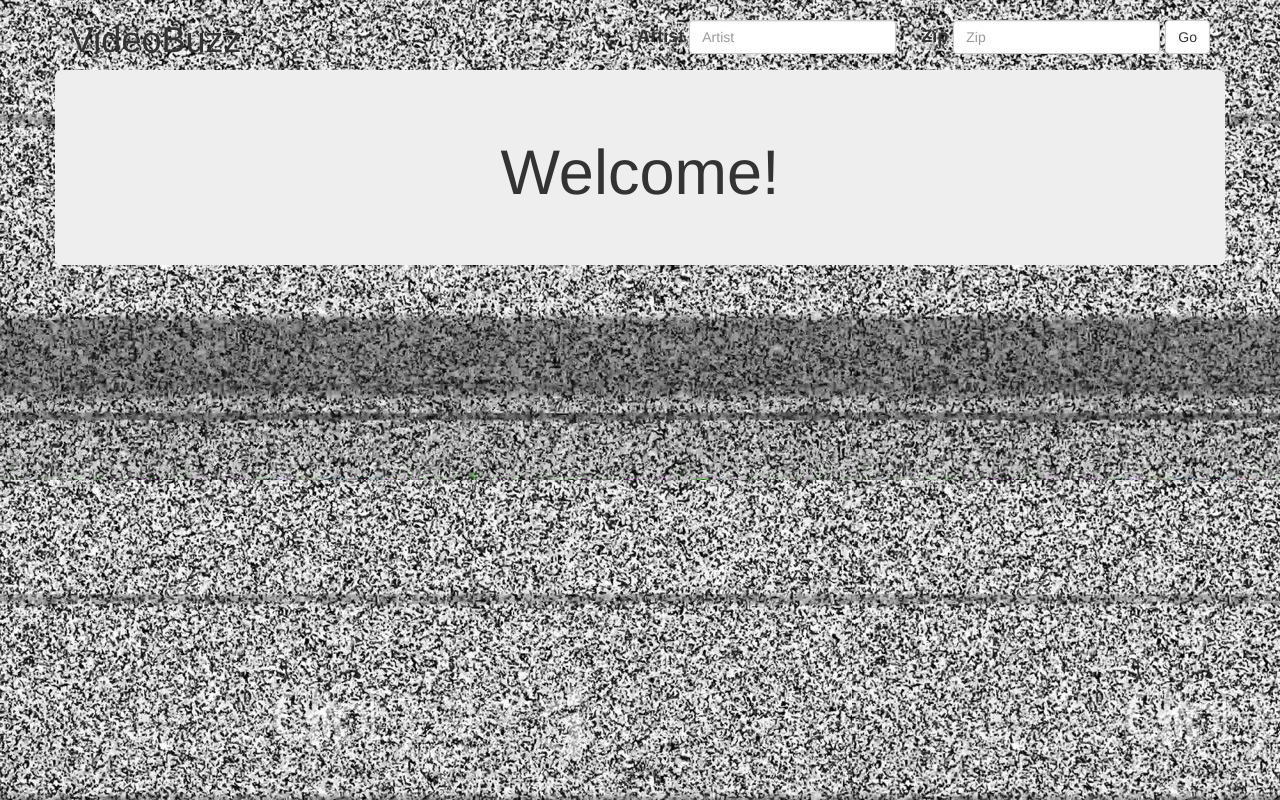
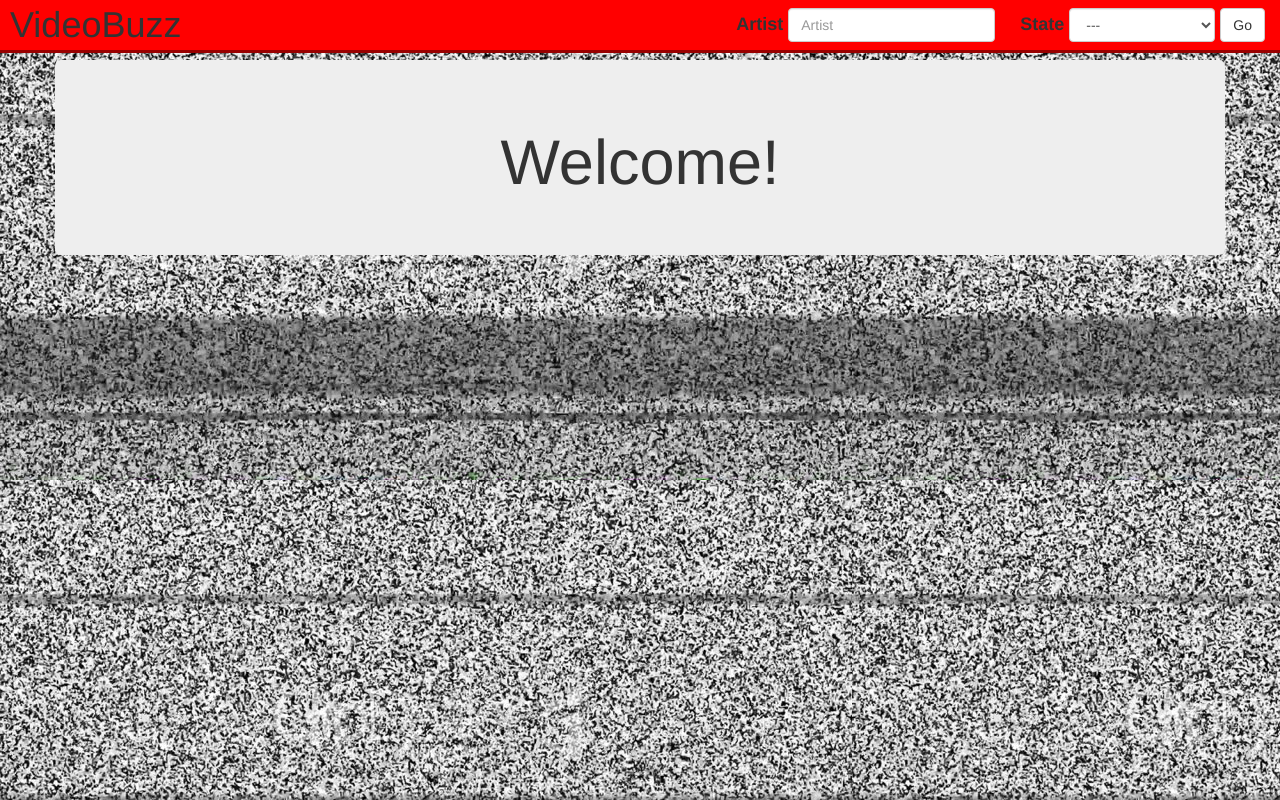
Before and after one commit to janisnjohn/Project1-Team5, a plain HTML site: page index.html in a window 1280 px wide. Drawn offline with nearby package versions, Linux system fonts and the light colour scheme.

Commit message:
more styling. State dropdown

```diff
--- a/index.html
+++ b/index.html
@@ -8,21 +8,76 @@
 
 </head>
 <body>
-  <div class="container main-container">
-  	<h1 id="header">VideoBuzz</h1>
+  <div id="header">
+    <h1 id="logo">VideoBuzz</h1>
 
-  	<form class="form-inline">
+    <form class="form-inline" id="search-form">
       <div class="form-group">
-    		<label for="exampleInputName2">Artist</label>
-    		<input type="text" class="form-control" id="inputArtist" placeholder="Artist">
+        <label for="query">Artist</label>
+        <input type="text" class="form-control" id="query" placeholder="Artist">
       </div>
       <div class="form-group">
-    		<label for="exampleInputEmail2">Zip</label>
-    		<input type="email" class="form-control" id="inputZip" placeholder="Zip">
+        <fieldset>
+          <label for="inputState">State</label>
+          <select class="form-control" id="inputState" name="state">
+          <option value="---">---</option>
+          <option value="AL">Alabama</option>
+          <option value="AK">Alaska</option>
+          <option value="AZ">Arizona</option>
+          <option value="AR">Arkansas</option>
+          <option value="CA">California</option>
+          <option value="CO">Colorado</option>
+          <option value="CT">Connecticut</option>
+          <option value="DE">Delaware</option>
+          <option value="FL">Florida</option>
+          <option value="GA">Georgia</option>
+          <option value="HI">Hawaii</option>
+          <option value="ID">Idaho</option>
+          <option value="IL">Illinois</option>
+          <option value="IN">Indiana</option>
+          <option value="IA">Iowa</option>
+          <option value="KS">Kansas</option>
+          <option value="KY">Kentucky</option>
+          <option value="LA">Louisiana</option>
+          <option value="ME">Maine</option>
+          <option value="MD">Maryland</option>
+          <option value="MA">Massachusetts</option>
+          <option value="MI">Michigan</option>
+          <option value="MN">Minnesota</option>
+          <option value="MS">Mississippi</option>
+          <option value="MO">Missouri</option>
+          <option value="MT">Montana</option>
+          <option value="NE">Nebraska</option>
+          <option value="NV">Nevada</option>
+          <option value="NH">New Hampshire</option>
+          <option value="NJ">New Jersey</option>
+          <option value="NM">New Mexico</option>
+          <option value="NY">New York</option>
+          <option value="NC">North Carolina</option>
+          <option value="ND">North Dakota</option>
+          <option value="OH">Ohio</option>
+          <option value="OK">Oklahoma</option>
+          <option value="OR">Oregon</option>
+          <option value="PA">Pennsylvania</option>
+          <option value="RI">Rhode Island</option>
+          <option value="SC">South Carolina</option>
+          <option value="SD">South Dakota</option>
+          <option value="TN">Tennessee</option>
+          <option value="TX">Texas</option>
+          <option value="UT">Utah</option>
+          <option value="VT">Vermont</option>
+          <option value="VA">Virginia</option>
+          <option value="WA">Washington</option>
+          <option value="WV">West Virginia</option>
+          <option value="WI">Wisconsin</option>
+          <option value="WY">Wyoming</option></select>
+        </fieldset>
       </div>
-    	<button type="submit" class="btn btn-default">Go</button>
+      <button type="submit" class="btn btn-default" id="search">Go</button>
     </form>
+  </div>
 
+  <div class="container main-container">
 		<div class="row">
 			<div class="jumbotron">
   			<h1>Welcome!</h1>
--- a/style.css
+++ b/style.css
@@ -3,16 +3,28 @@ body {
 }
 
 #header {
-  float: left;
+  position: fixed;
+  width: 100%;
+  padding: 5px 10px;
+  background: red;
+  border-bottom: 3px solid #900;
+}
+
+#logo {
+  left: 0px;
+  display: inline;
 }
 
 .jumbotron {
   text-align: center;
-  clear: both;
+  margin-top: 60px;
 }
 
 .form-inline {
-  float: right;
+  display: inline;
+  position: absolute;
+  right: 15px;
+  bottom: 7px;
   margin-top: 20px;
   font-size: 18px;
 }
```
Lines whose indentation alone changed are shown as unchanged.
